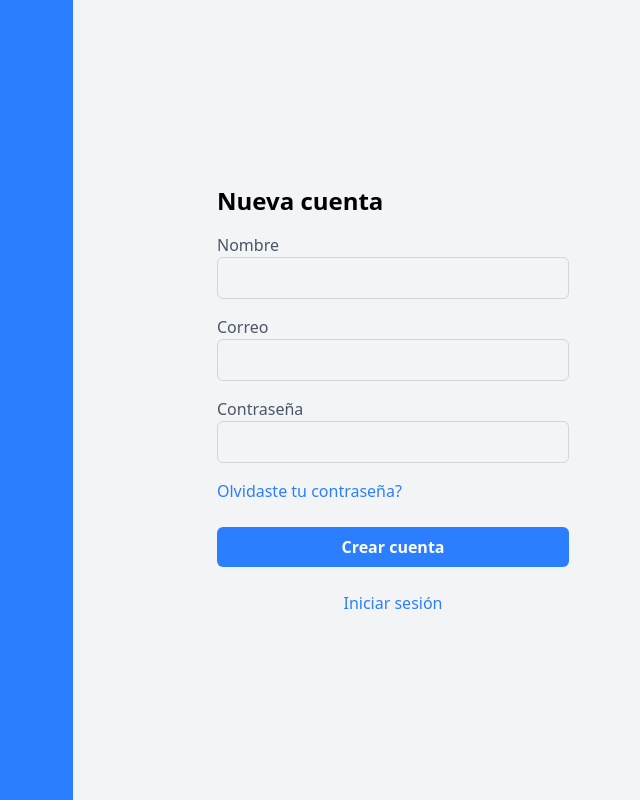
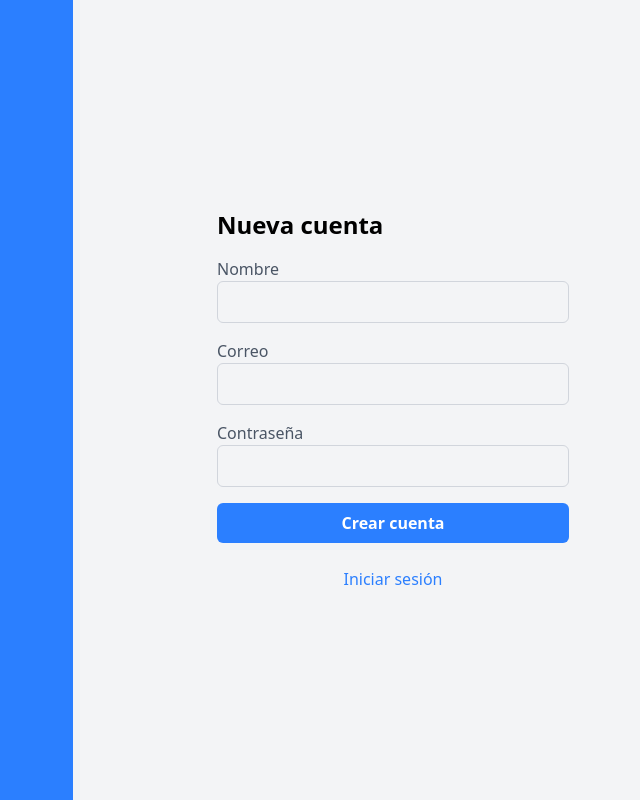
Before and after one commit to jairisaaccoboslara-art/teslo-app, a Vue app in the folder 07-admin-shop/: page /auth/register in a window 1280 px wide. Shown: the whole page, without its empty margins (567-1207 px from the left). Built offline with nearby package versions, Linux system fonts and the light colour scheme; the HTML template or start-up script is replaced by a standard one; what @tanstack/vue-query would draw is missing.

Commit message:
quito el olvidaste contraseña en la  parte de eresgitro ya que eso sobra en esa parte

```diff
--- a/07-admin-shop/src/modules/auth/views/RegisterViews.vue
+++ b/07-admin-shop/src/modules/auth/views/RegisterViews.vue
@@ -41,9 +41,7 @@
   />
 </div>
     <!-- Forgot Password Link -->
-    <div class="mb-6 text-blue-500">
-      <a href="#" class="hover:underline">Olvidaste tu contraseña?</a>
-    </div>
+
     <!-- Login Button -->
     <button
       type="submit"
```
